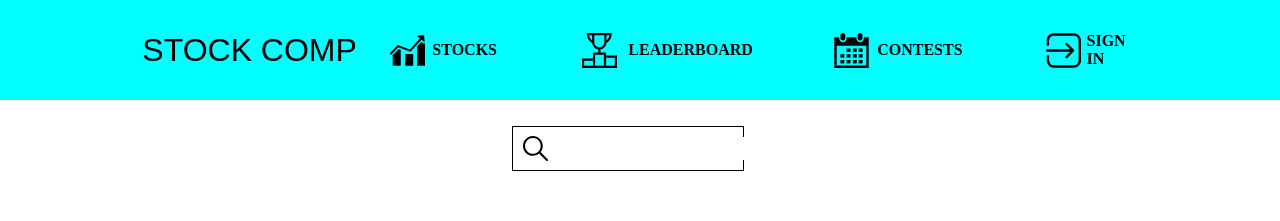
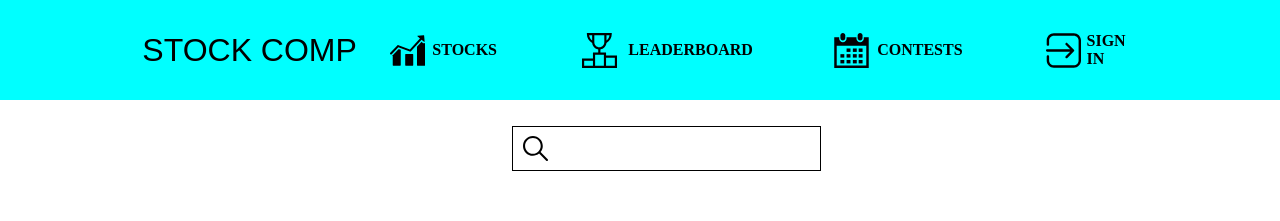
Before and after one commit to andrewass/stockcomp-client, a React (Create React App) app: page / in a window 1280 px wide. Shown: the top 221 px of the page. Built offline with nearby package versions, Linux system fonts and the light colour scheme.

Commit message:
Listing suggestions from response list

```diff
--- a/src/body/Body.js
+++ b/src/body/Body.js
@@ -1,10 +1,11 @@
 import React from "react";
 import {Route, Switch} from "react-router-dom";
-import Contest from "./Contest";
-import Leaderboard from "./Leaderboard";
+import Contest from "./contest/Contest";
+import Leaderboard from "./leaderboard/Leaderboard";
 import Symbols from "./symbols/Symbols";
 import SignIn from "./auth-forms/sign-in/SignIn";
 import SignUp from "./auth-forms/sign-up/SignUp";
+import SymbolDetail from "./symbols/SymbolDetail";
 
 const Body = (props) => {
 
@@ -13,6 +14,7 @@ const Body = (props) => {
             <Switch>
                 <Route path="/contests" component={Contest}/>
                 <Route path="/leaderboard" component={Leaderboard}/>
+                <Route path="/symbol" component={SymbolDetail}/>
                 <Route path="/sign-in" render={() => <SignIn setSignedIn={props.setSignedIn}/>}/>
                 <Route path="/sign-up" render={() => <SignUp setSignedIn={props.setSignedIn}/>}/>
                 <Route path="*" component={Symbols}/>
--- /dev/null
+++ b/src/body/symbols/SymbolDetail.js
@@ -0,0 +1,14 @@
+import React, {useContext} from "react";
+import {ReferenceContext} from "../../ReferenceContextProvider";
+
+const SymbolDetail = () => {
+
+    const {selectedSymbol} = useContext(ReferenceContext);
+
+    return(
+        <p>{selectedSymbol}
+        </p>
+    )
+}
+
+export default SymbolDetail;
--- a/src/body/symbols/Symbols.js
+++ b/src/body/symbols/Symbols.js
@@ -5,7 +5,7 @@ const Symbols = () => {
 
     return (
         <React.Fragment>
-            <SearchComponent />
+            <SearchComponent/>
         </React.Fragment>
     );
 };
--- a/src/body/symbols/search/SearchComponent.js
+++ b/src/body/symbols/search/SearchComponent.js
@@ -12,15 +12,15 @@ const SearchComponent = () => {
 
     useEffect(() => {
         getSuggestions();
-    },[query]);
+    }, [query]);
 
     return (
         <div id="searchComponent">
             <div id="searchField">
                 <img src={searchIcon} id="searchIcon" alt="Search icon"/>
-                <input id="query" type="text"  onChange={updateQuery}/>
+                <input id="query" type="text" onChange={updateQuery}/>
             </div>
-            <SuggestionList suggestions={suggestionList} query={query}/>
+            <SuggestionList suggestions={suggestionList}/>
         </div>
     );
 }
--- a/src/body/symbols/search/SuggestionList.js
+++ b/src/body/symbols/search/SuggestionList.js
@@ -1,11 +1,15 @@
 import React from "react";
+import "../symbols.css";
+import {NavLink} from "react-router-dom";
 
 const SuggestionList = ({suggestions}) => {
 
     return(
         <div id="suggestionList">
             {suggestions.map((suggestion) =>
-                <p>{suggestion.symbol} : {suggestion.description}</p>)}
+                <NavLink to="/symbol" className="link">
+                    {suggestion.symbol} : {suggestion.description}
+                </NavLink>)}
         </div>
     )
 }
--- a/src/body/symbols/symbols.css
+++ b/src/body/symbols/symbols.css
@@ -2,13 +2,13 @@
 #searchComponent{
     margin-left: 40%;
     margin-top: 2%;
+    width: 40%;
 }
 
 #searchIcon{
     width: 25px;
     margin: 0 10px;
 }
-
 
 #query{
     margin: 10px 5px;
@@ -18,9 +18,13 @@
 }
 
 #searchField{
-    margin: 3% 0;
-    width: 30%;
+    margin-top: 3%;
+    width: 60%;
     border: 1px solid black;
     display: flex;
     flex-flow: row nowrap;
 }
+
+.suggestion{
+    margin-top: 10px;
+}
```
Also changed, not shown: src/body/contest/Contest.js (renamed from src/body/Contest.js), src/body/leaderboard/Leaderboard.js (renamed from src/body/Leaderboard.js).
